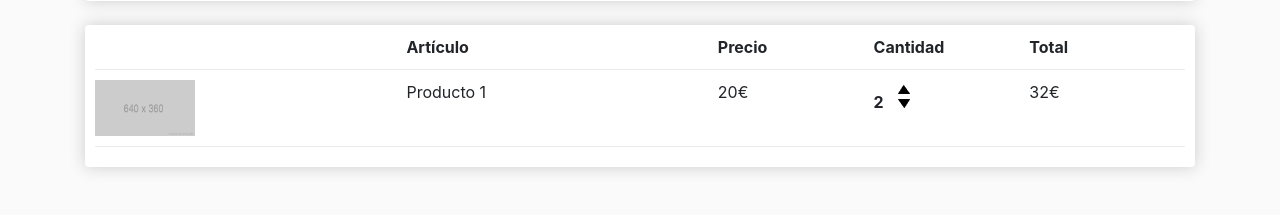
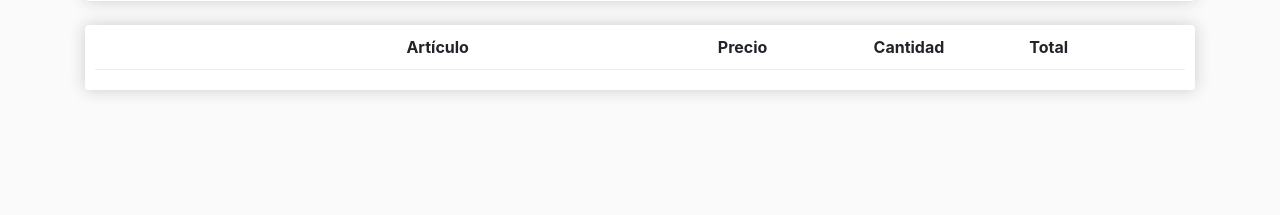
Before and after one commit to ignblabla/Sistema-e-commerce-2.8, a Django app: page /cart/ in a window 1280 px wide. Shown: the part 261-476 px from the top of the page. Run offline with Django 5.2, Linux system fonts and the light colour scheme; some libraries are stand-ins or nearby versions.

Commit message:
feat: cart rendering

```diff
--- a/ecommerce/store/templates/store/cart.html
+++ b/ecommerce/store/templates/store/cart.html
@@ -31,20 +31,22 @@
 					<div style="flex:1"><strong>Total</strong></div>
 				</div>
 
+				{% for item in items %}
 				<div class="cart-row">
-					<div style="flex:2"><img class="row-image" src="{% static 'images/placeholder.png' %}"></div>
-					<div style="flex:2"><p>Producto 1</p></div>
-					<div style="flex:1"><p>20€</p></div>
+					<div style="flex:2"><img class="row-image" src="{{item.product.imageURL}}"></div>
+					<div style="flex:2"><p>{{item.product.name}}</p></div>
+					<div style="flex:1"><p>${{item.product.price|floatformat:2}}</p></div>
 					<div style="flex:1">
-						<p class="quantity">2</p>
+						<p class="quantity">{{item.quantity}}</p>
 						<div class="quantity">
 							<img class="chg-quantity" src="{% static  'images/arrow-up.png' %}">
 
 							<img class="chg-quantity" src="{% static  'images/arrow-down.png' %}">
 						</div>
 					</div>
-					<div style="flex:1"><p>32€</p></div>
+					<div style="flex:1"><p>$32</p></div>
 				</div>
+				{% endfor %}
 
 			</div>
 		</div>
--- a/ecommerce/store/views.py
+++ b/ecommerce/store/views.py
@@ -10,7 +10,20 @@ def store(request):
     return render(request, 'store/store.html', context)
 
 def cart(request):
-    context={}
+    if request.user.is_authenticated:
+        try:
+            customer = request.user.customer
+            order, created = Order.objects.get_or_create(customer=customer, complete=False)
+            items = order.orderitem_set.all()
+        except Customer.DoesNotExist:
+            # Si el usuario no tiene un cliente relacionado, maneja el caso aquí
+            items = []
+            order = None
+    else:
+        items = []
+        order = None
+
+    context = {'items': items, 'order': order}
     return render(request, 'store/cart.html', context)
 
 def checkout(request):
```
